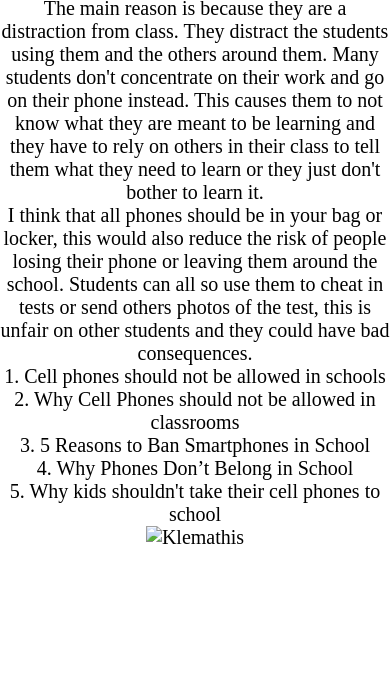
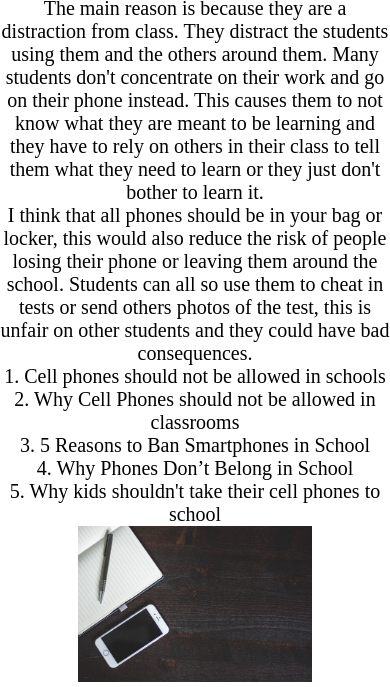
Before and after one commit to Rose123qwertyuiop/testingyear102, a plain HTML site: page phonedebate.html in a window 390 px wide. Shown: the part 192-879 px from the top of the page. Before the commit the page ends 844 px from the top, so only its background shows below. Drawn offline with Linux system fonts and the light colour scheme; the site is published under a folder, as on GitHub Pages, so addresses that start at the root find nothing; a web font is replaced by a local one.

Commit message:
Update phonedebate.html

```diff
--- a/phonedebate.html
+++ b/phonedebate.html
@@ -35,7 +35,7 @@
     <a href=" https://www.care2.com/causes/5-reasons-to-ban-smartphones-in-school.html"> 3. 5 Reasons to Ban Smartphones in School </a>
     <a href="https://www.huffingtonpost.com/richard-freed/why-phones-dont-belong-in-school_b_9666730.html"> 4. Why Phones Don’t Belong in School </a>
     <a href=" https://www.treehugger.com/family/why-kids-shouldnt-take-their-cell-phones-school.html"> 5. Why kids shouldn't take their cell phones to school </a>
-<img src="/phone=.jpg" alt="Klemathis" width="60%" />
+<img src="phone=.jpg" alt="Klemathis" width="60%" />
 
 
 
```
